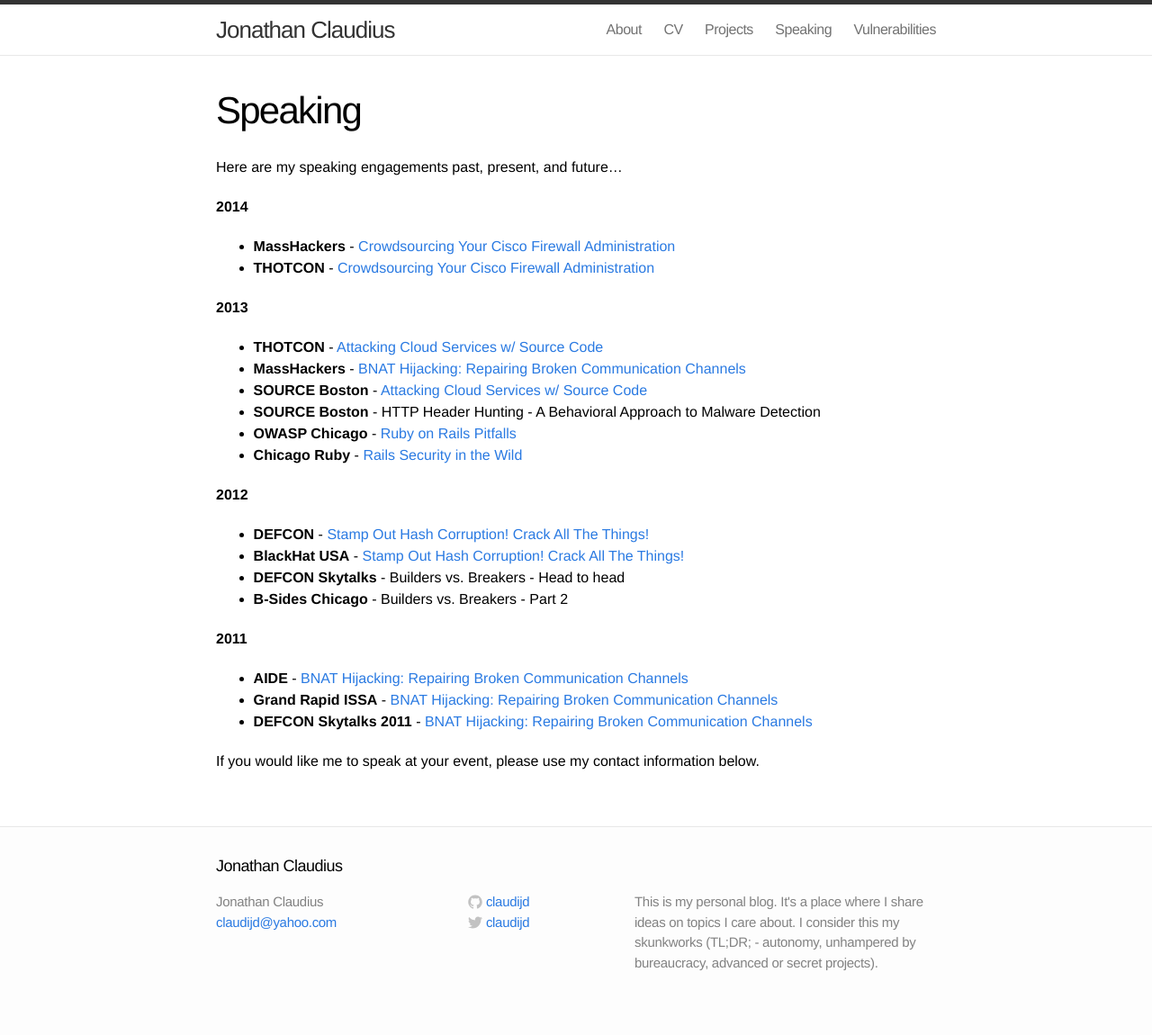
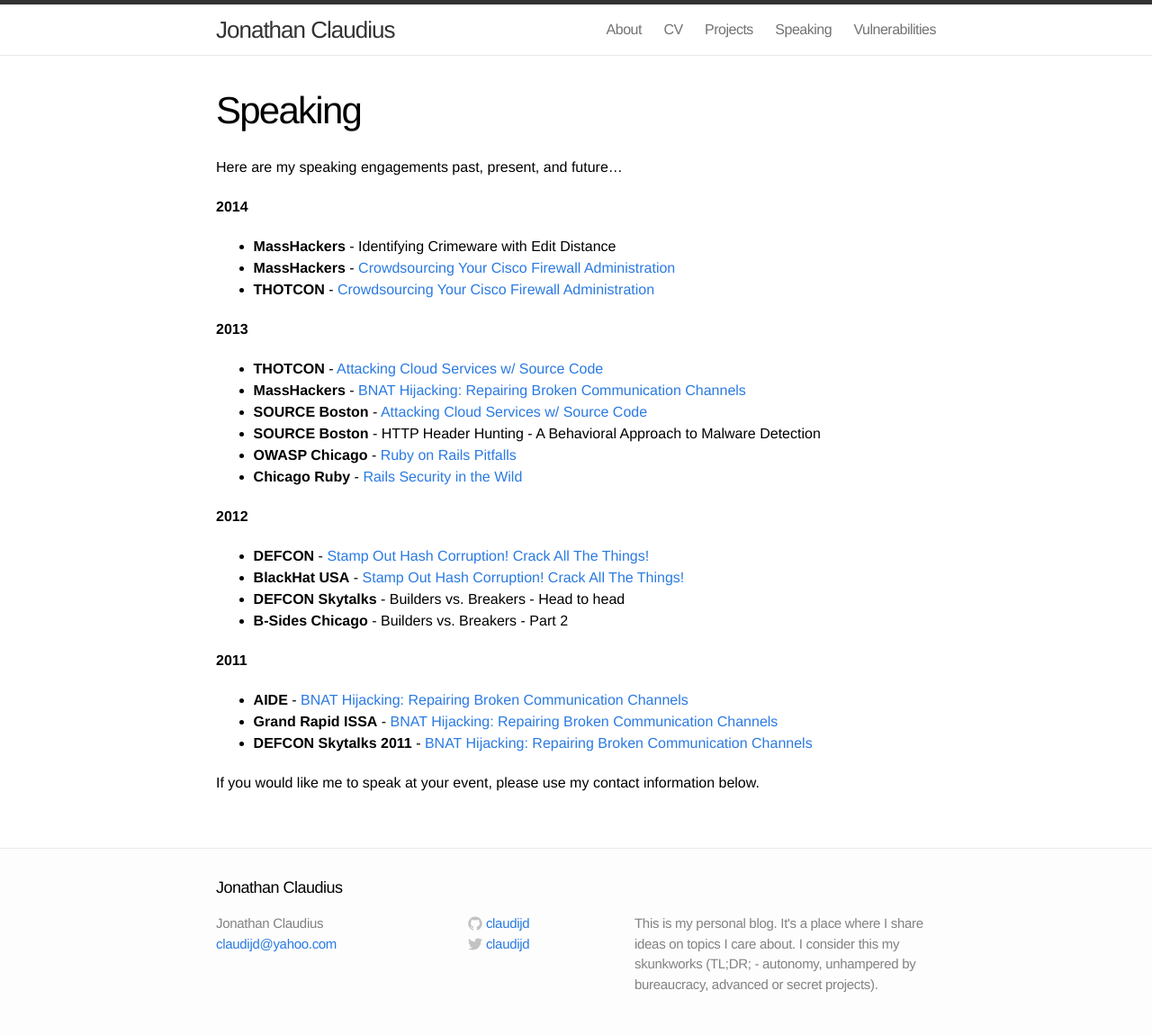
Before and after one commit to claudijd/claudijd.github.io, a Jekyll site: the page built from speaking.md, in a window 1280 px wide. Shown: the whole page at 90% size. Built offline with Jekyll 4.4.1, drawn with Linux system fonts in a browser that asks for light colours; before the commit the page ends 1126 px from its top, so only the background shows below that.

Commit message:
Add crimeware talk

```diff
--- a/speaking.md
+++ b/speaking.md
@@ -8,6 +8,7 @@ Here are my speaking engagements past, present, and future...
 
 **2014**
 
+- **MassHackers** - Identifying Crimeware with Edit Distance
 - **MassHackers** - [Crowdsourcing Your Cisco Firewall Administration](https://speakerdeck.com/claudijd/crowdsourcing-your-cisco-firewall-administration-dot-dot-dot-wat)
 - **THOTCON** - [Crowdsourcing Your Cisco Firewall Administration](https://speakerdeck.com/claudijd/crowdsourcing-your-cisco-firewall-administration-dot-dot-dot-wat)
 
```
